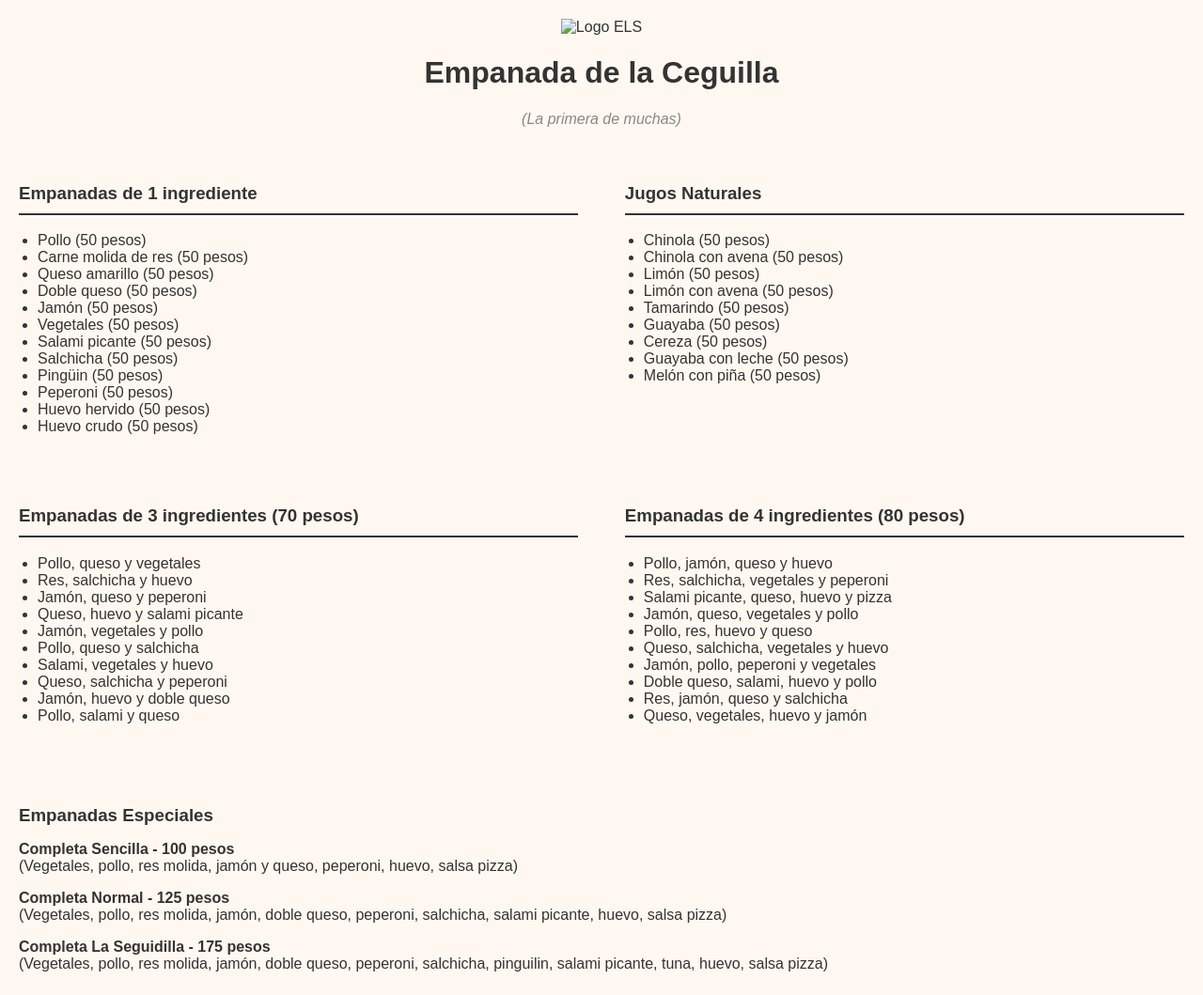
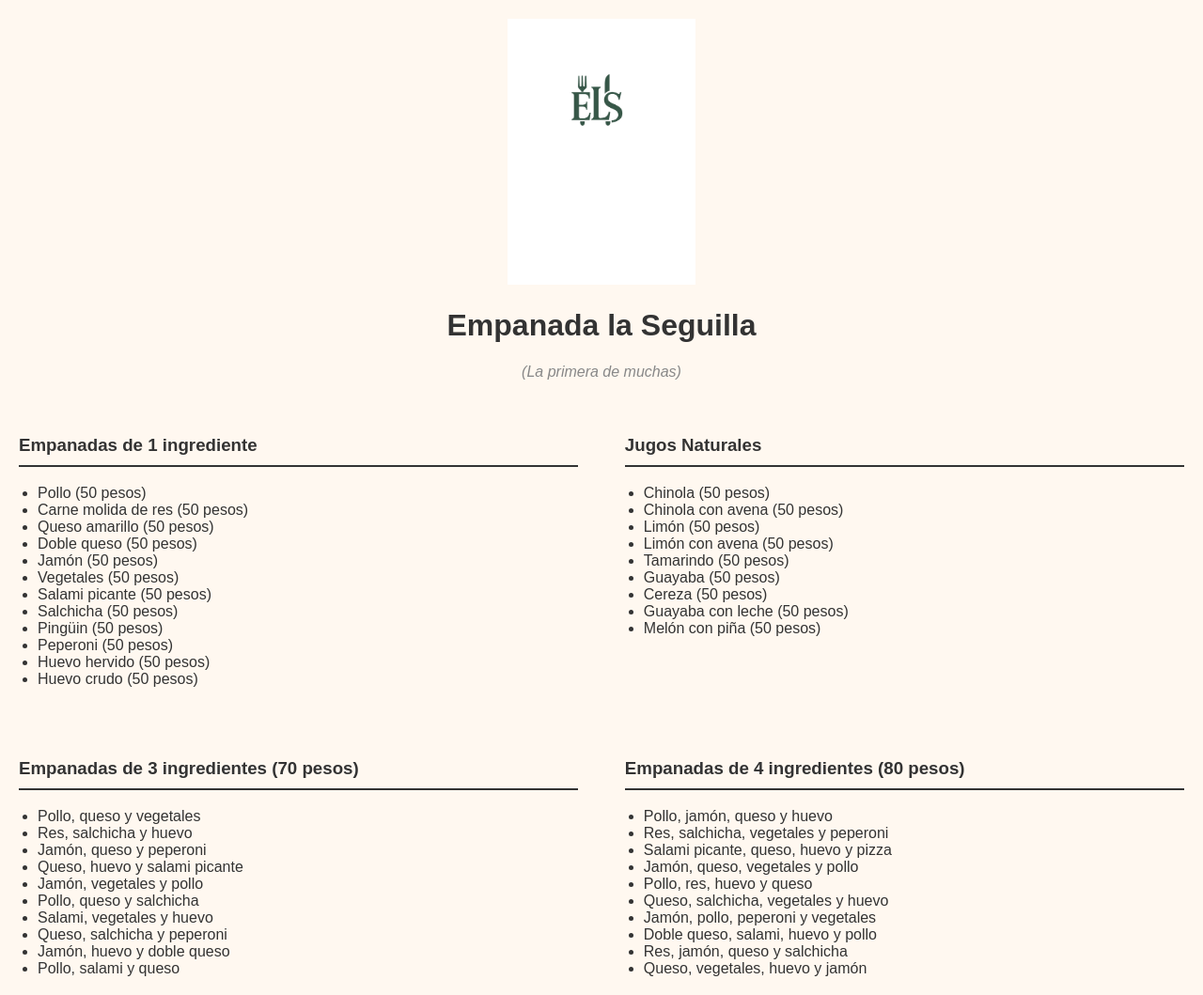
Before and after one commit to gilberto052524/La-seguidilla-menu, a plain HTML site: page index.html in a window 1280 px wide. Shown: the top 1059 px of the page at 94% size. Drawn offline with Linux system fonts and the light colour scheme.

Commit message:
Update index.html

```diff
--- a/index.html
+++ b/index.html
@@ -3,15 +3,15 @@
 <head>
   <meta charset="UTF-8">
   <meta name="viewport" content="width=device-width, initial-scale=1.0">
-  <title>Menú - Empanada La Ceguilla</title>
+  <title>Menú - Empanada La Seguilla</title>
   <link rel="stylesheet" href="estilos.css">
 </head>
 <body>
   <div class="logo">
-    <img src="logo-els.jpeg" alt="Logo ELS">
+    <img src="logo-els.jpg" alt="Logo ELS">
   </div>
 
-  <h1>Empanada de la Ceguilla</h1>
+  <h1>Empanada la Seguilla</h1>
   <div class="eslogan">(La primera de muchas)</div>
 
   <div class="menu-container">
```
